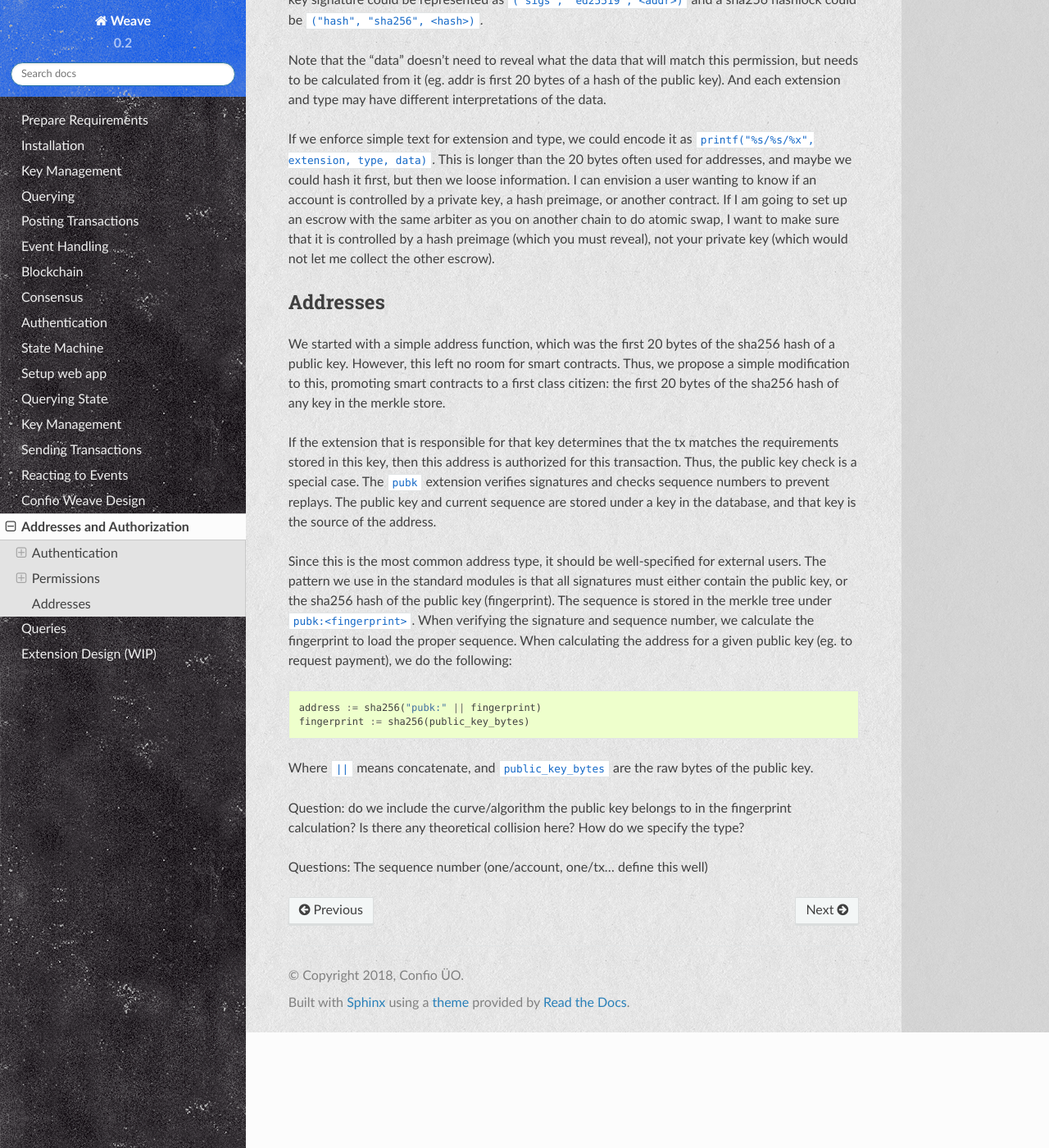
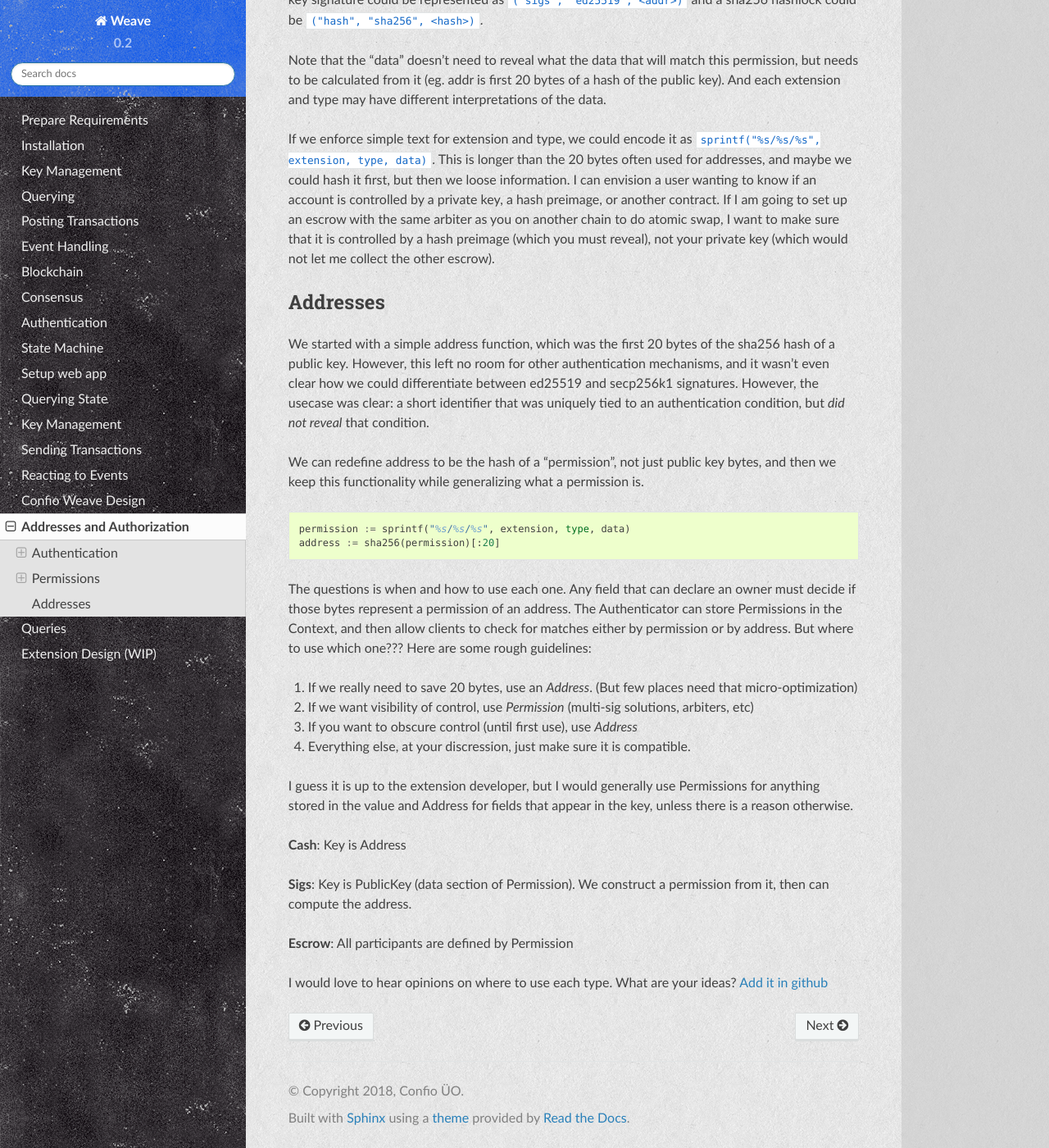
Before and after one commit to iov-one/weave, a Sphinx documentation site: the page built from docs/design/permissions.rst, in a window 1280 px wide and 1400 px high, scrolled down 2833 px. Shown: the whole window at 82% size. Built offline with Sphinx 7.4.7 and the Read the Docs theme 2.0.0, drawn with Linux system fonts in a browser that asks for light colours; formulas are drawn with MathJax 3.

Commit message:
Finished docs for permissions

```diff
--- a/docs/design/permissions.rst
+++ b/docs/design/permissions.rst
@@ -156,7 +156,7 @@ And each extension and type may have different interpretations
 of the data.
 
 If we enforce simple text for extension and type, we could
-encode it as ``printf("%s/%s/%x", extension, type, data)``.
+encode it as ``sprintf("%s/%s/%s", extension, type, data)``.
 This is longer than the 20 bytes often used for addresses, and
 maybe we could hash it first, but then we loose information.
 I can envision a user wanting to know if an account is controlled
@@ -169,45 +169,46 @@ by a hash preimage (which you must reveal), not your private key
 Addresses
 =========
 
-
-
 We started with a simple address function, which was the first
 20 bytes of the sha256 hash of a public key. However, this
-left no room for smart contracts. Thus, we propose a simple
-modification to this, promoting smart contracts to a first
-class citizen: the first 20 bytes of the sha256 hash of
-any key in the merkle store.
+left no room for other authentication mechanisms, and it
+wasn't even clear how we could differentiate between ed25519
+and secp256k1 signatures. However, the usecase was clear:
+a short identifier that was uniquely tied to an authentication
+condition, but *did not reveal* that condition.
 
-If the extension that is responsible for that key determines
-that the tx matches the requirements stored in this key, then
-this address is authorized for this transaction. Thus, the
-public key check is a special case. The ``pubk`` extension
-verifies signatures and checks sequence numbers to prevent
-replays. The public key and current sequence are stored
-under a key in the database, and that key is the source
-of the address.
-
-Since this is the most common address type, it should be
-well-specified for external users. The pattern we use in
-the standard modules is that all signatures must either
-contain the public key, or the sha256 hash of the public
-key (fingerprint). The sequence is stored in the merkle
-tree under ``pubk:<fingerprint>``. When verifying the
-signature and sequence number, we calculate the fingerprint
-to load the proper sequence. When calculating the address
-for a given public key (eg. to request payment), we
-do the following:
+We can redefine address to be the hash of a "permission",
+not just public key bytes, and then we keep this functionality
+while generalizing what a permission is.
 
 ::
 
-    address := sha256("pubk:" || fingerprint)
-    fingerprint := sha256(public_key_bytes)
+    permission := sprintf("%s/%s/%s", extension, type, data)
+    address := sha256(permission)[:20]
 
-Where ``||`` means concatenate, and ``public_key_bytes``
-are the raw bytes of the public key.
+The questions is when and how to use each one. Any field that can
+declare an owner must decide if those bytes represent a permission
+of an address. The Authenticator can store Permissions in the
+Context, and then allow clients to check for matches either
+by permission or by address. But where to use which one???
+Here are some rough guidelines:
 
-Question: do we include the curve/algorithm the public key belongs
-to in the fingerprint calculation? Is there any theoretical
-collision here? How do we specify the type?
+1. If we really need to save 20 bytes, use an *Address*. (But few places need that micro-optimization)
+2. If we want visibility of control, use *Permission* (multi-sig solutions, arbiters, etc)
+3. If you want to obscure control (until first use), use *Address*
+4. Everything else, at your discression, just make sure it is compatible.
 
-Questions: The sequence number (one/account, one/tx... define this well)
+I guess it is up to the extension developer, but I would generally
+use Permissions for anything stored in the value and Address for
+fields that appear in the key, unless there is a reason otherwise.
+
+**Cash**: Key is Address
+
+**Sigs**: Key is PublicKey (data section of Permission). We
+construct a permission from it, then can compute the address.
+
+**Escrow**: All participants are defined by Permission
+
+I would love to hear opinions on where to use each type.
+What are your ideas?
+`Add it in github <https://github.com/confio/weave/issues/new>`__
```
